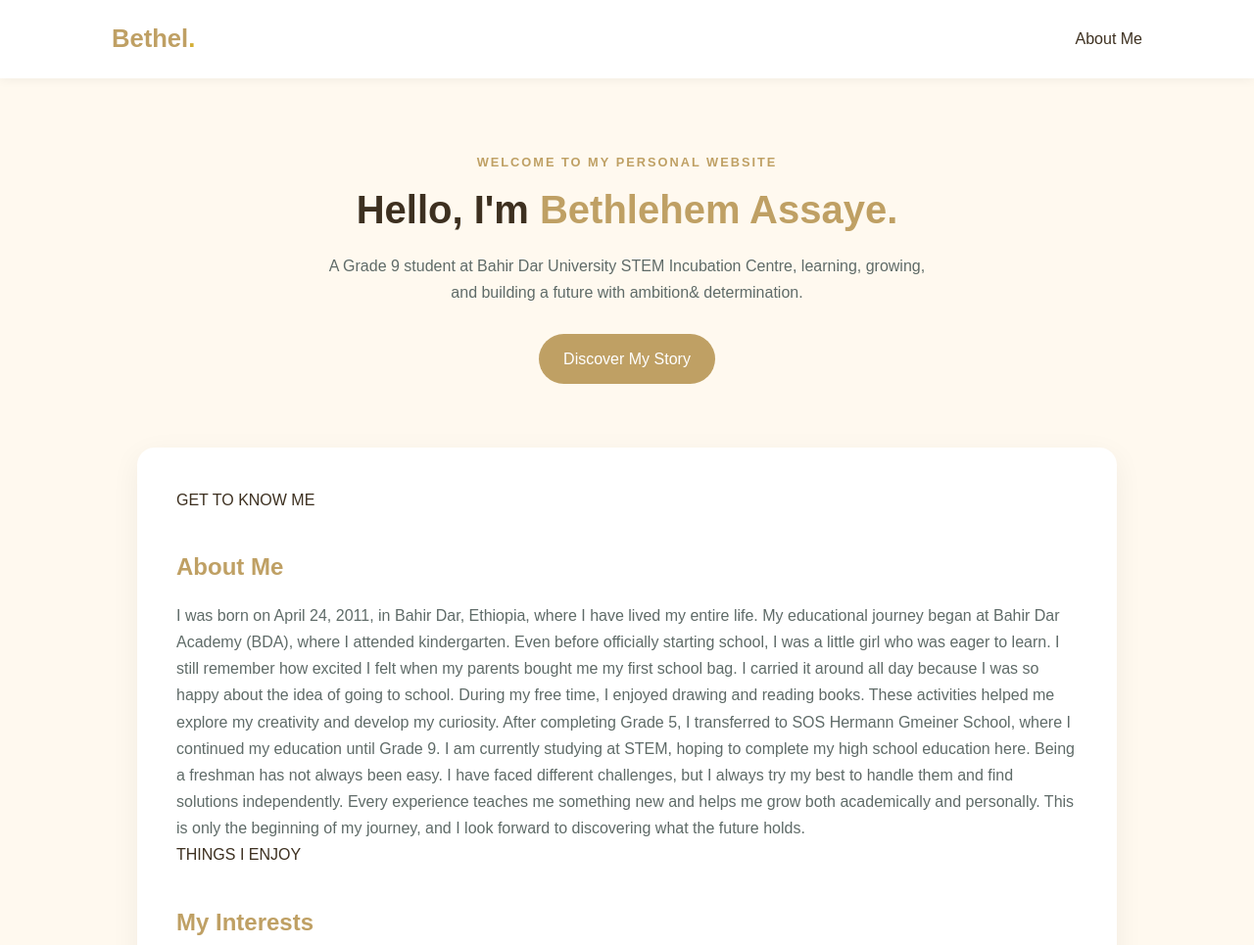
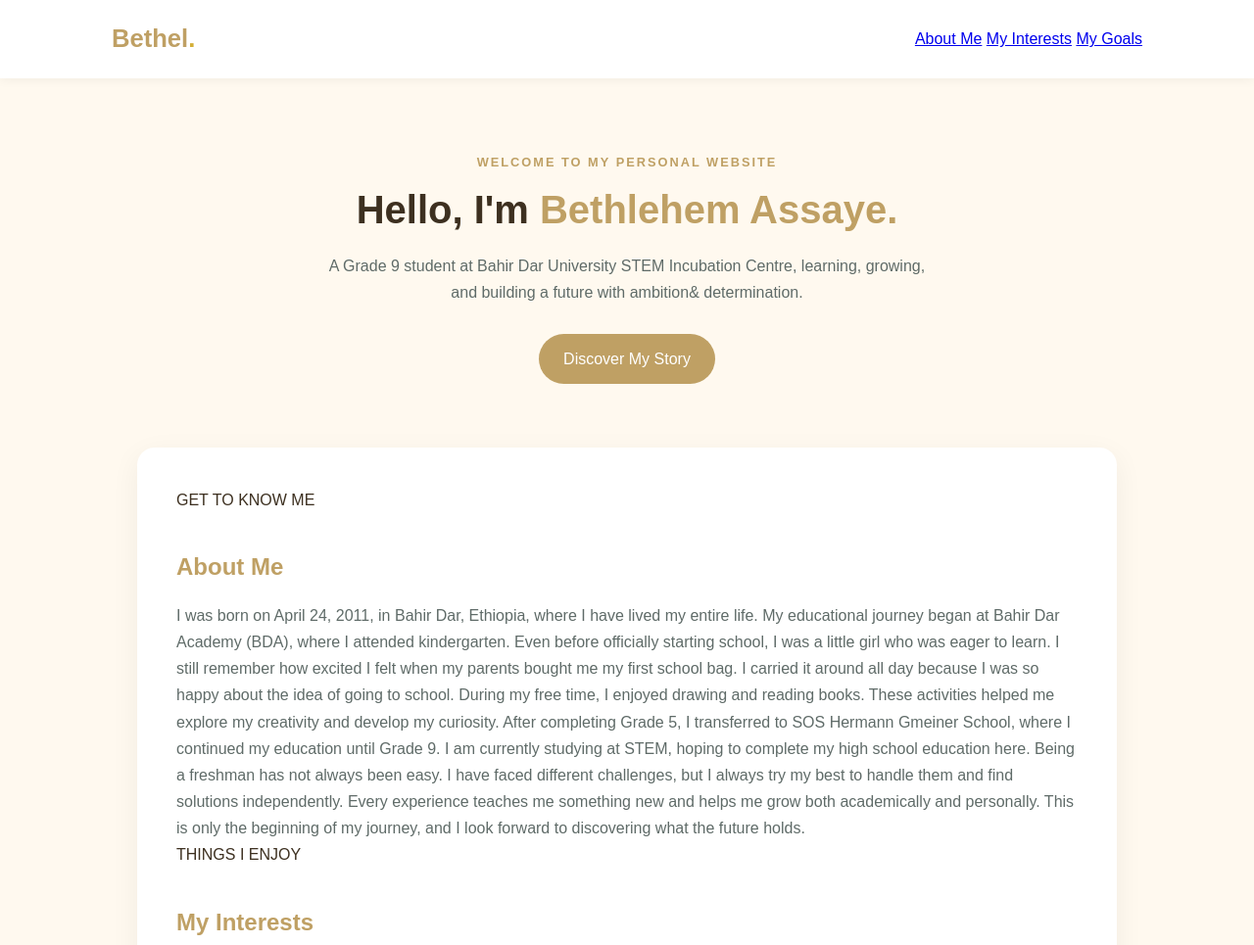
Before and after one commit to bethel7assaye/betty, a plain HTML site: page index.html in a window 1280 px wide. Shown: the top 965 px of the page at 98% size. Drawn offline with Linux system fonts and the light colour scheme.

Commit message:
Update navigation links in index.html

```diff
--- a/index.html
+++ b/index.html
@@ -17,8 +17,11 @@
         <nav class="navbar">
             <a href="#" class="logo">Bethel<span>.</span></a>
 
-            <a href="#about" class="nav-link">About Me</a>
-        </nav>
+            <nav>
+  <a href="#about">About Me</a>
+  <a href="#interests">My Interests</a>
+  <a href="#goals">My Goals</a>
+            </nav>
     </header>
 
     <main class="container">
```
